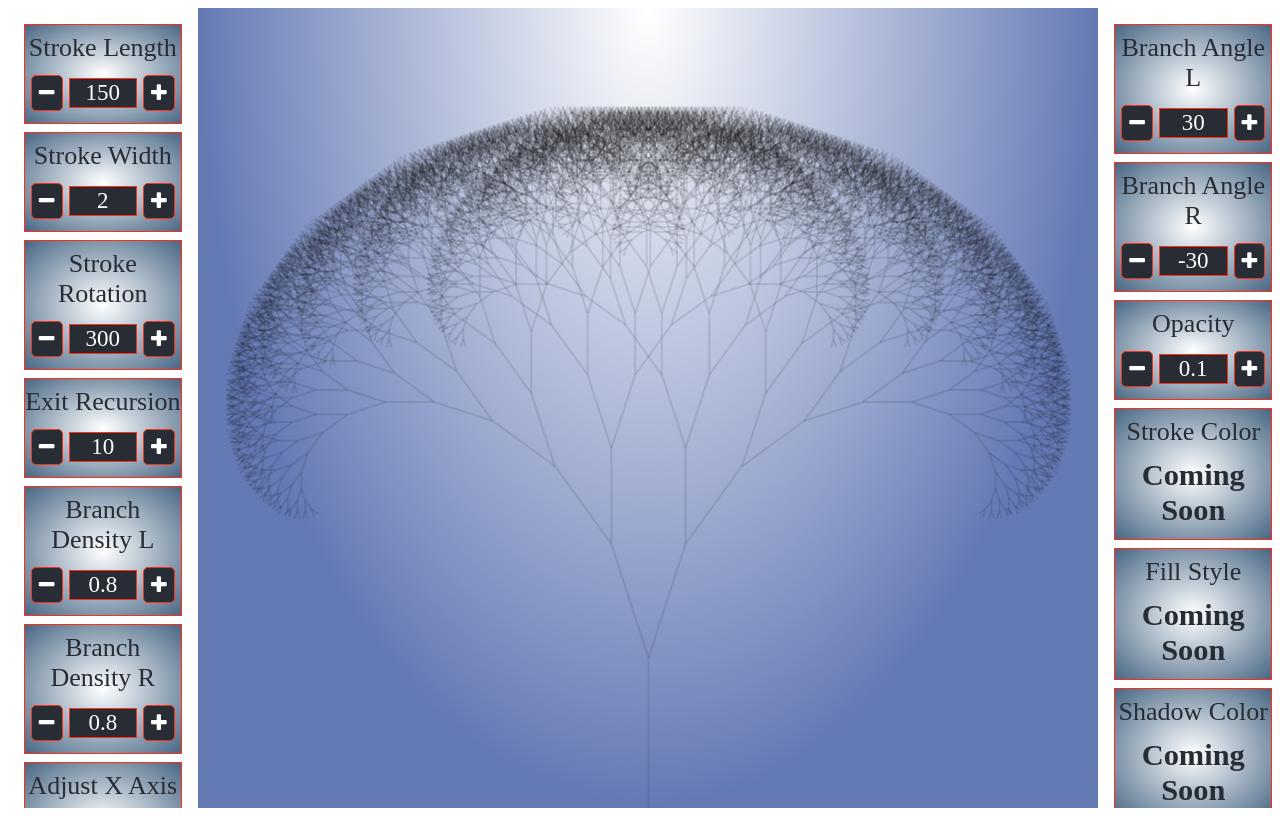
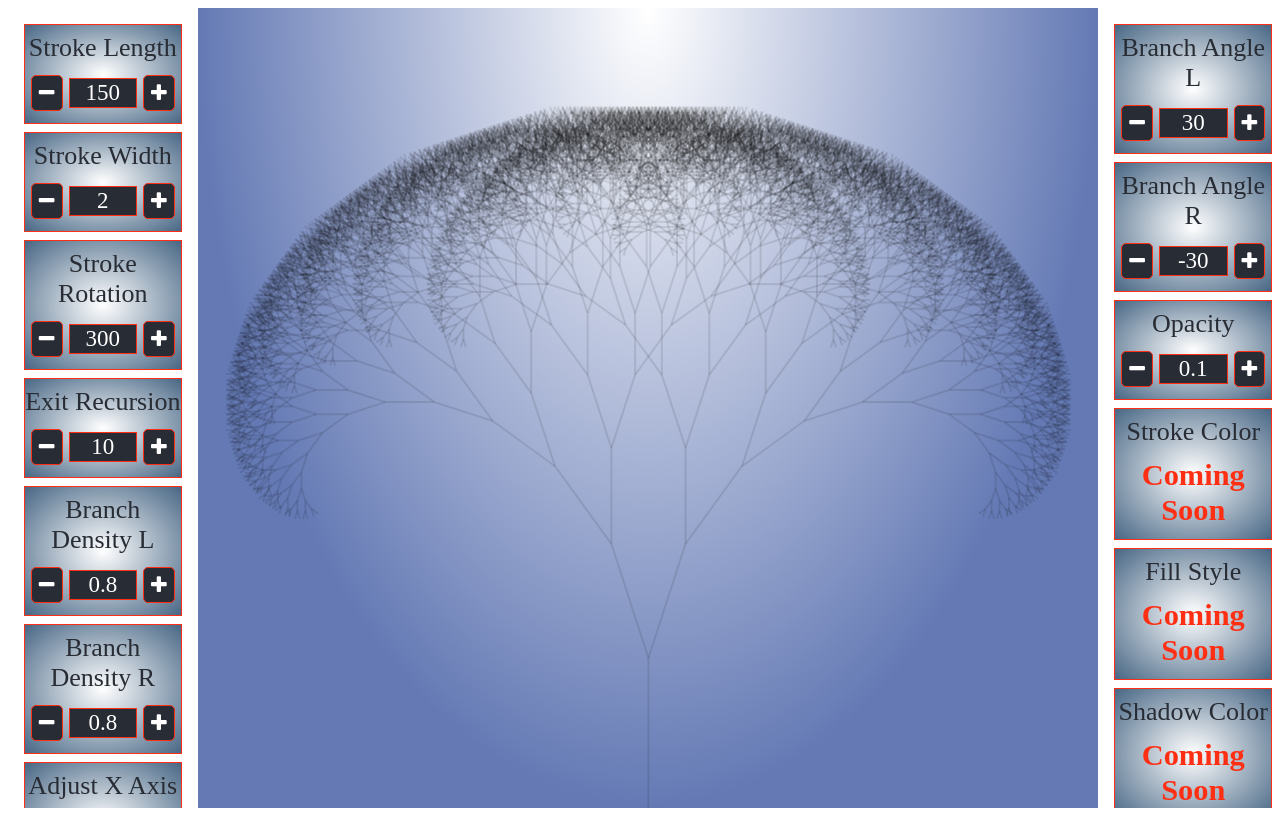
Before and after one commit to jas2882/Beautiful-Recursion, a React (Create React App) app: page / in a window 1280 px wide. Built offline with nearby package versions, Linux system fonts and the light colour scheme; the HTML template or start-up script is replaced by a standard one.

Commit message:
...coming soon

```diff
--- a/src/components/NumberSpinner.js
+++ b/src/components/NumberSpinner.js
@@ -89,11 +89,11 @@ const NumberSpinner = props => {
           console.log(comp.colors)
           return (
             <>
-              <h1>Coming Soon</h1>
+              <h1 style={{color: theme.primaryPop}}>Coming Soon</h1>
             </>
           )
         }
-        return <h1>not a spinner</h1>
+        return <h1>Error</h1>
       }
 
       return (
```
Also changed, not shown: 1 other file (tests, documents, lock files or other folders).
